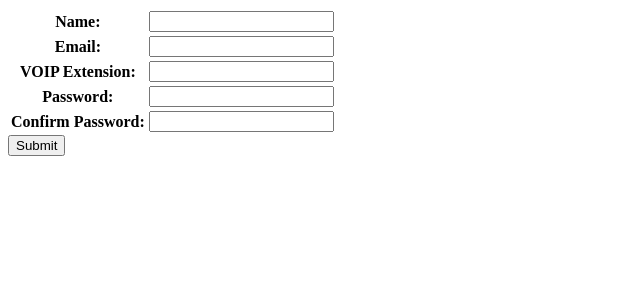
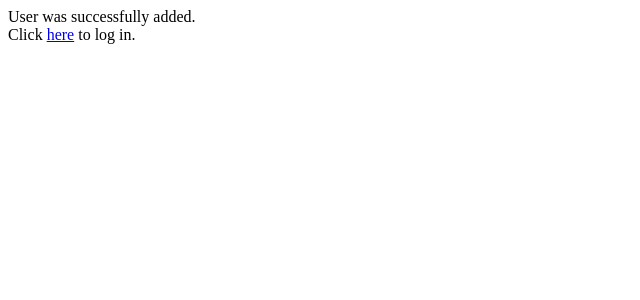
Before and after one commit to victoriahayes/sec440_2fa_demo, a Django app: template dev_site/voip_2fa_demo/templates/new_user.html in a window 1280 px wide. Shown: the top 300 px of the page, without its empty margins (0-640 px from the left). Run offline with Django 3.2, Linux system fonts and the light colour scheme; the template is opened without the code that fills it: values that come from a table or form of the project are taken from there, others are empty.

Commit message:
fixed user creation form

```diff
--- a/dev_site/voip_2fa_demo/pages/new_user.py
+++ b/dev_site/voip_2fa_demo/pages/new_user.py
@@ -1,15 +1,19 @@
 from django import forms
+from django.db import IntegrityError
 from django.shortcuts import render
 from ..models import User
-from django.http import HttpResponseRedirect
 import bcrypt
 
-def NewUserForm(request, error_message=None):
-    form = UserForm()
 
-    return render(request, 'new_user.html',
-                  {'form': form,
-                   'error_message': error_message})
+def new_user_form(request, error_message=None):
+    if request.method == "GET":
+        form = UserForm()
+        return render(request, 'new_user.html',
+                      {'form': form,
+                       'error_message': error_message,
+                       'success': False})
+    else:
+        return submit(request)
 
 
 def submit(request):
@@ -19,13 +23,38 @@ def submit(request):
     new_user.user_email = request.POST['user_email']
     new_user.user_phone_number = request.POST['user_phone']
     if not password_match(request):
-        # TODO: return an error and repopulate form with recently entered data
-        return HttpResponseRedirect('/user/new', request)
+        form = UserForm(initial={
+            'user_name': request.POST['user_name'],
+            'user_email': request.POST['user_email'],
+            'user_phone': request.POST['user_phone']
+        })
+        return render(request, 'new_user.html', {
+            'form': form,
+            'error_message': 'Passwords do not match.',
+            'success': False
+        })
     new_user.user_salt = generate_salt()
     new_user.user_password_hash = protected(request, new_user)
     new_user.is_admin = False
-    new_user.save()
-    return HttpResponseRedirect('')
+    try:
+        new_user.save()
+    except IntegrityError:
+        error_message = 'Account with email address \'' + \
+                        str(request.POST['user_email'] +
+                            '\' already exists.')
+        form = UserForm(initial={
+            'user_name': request.POST['user_name'],
+            'user_email': request.POST['user_email'],
+            'user_phone': request.POST['user_phone']
+        })
+        return render(request, 'new_user.html', {
+            'form': form,
+            'error_message': error_message,
+            'success': False
+        })
+    return render(request, 'new_user.html', {
+        'success': True
+    })
 
 
 def password_match(request):
@@ -52,10 +81,3 @@ class UserForm(forms.Form):
     user_phone = forms.CharField(label='VOIP Extension:', max_length=15)
     user_pass = forms.CharField(widget=forms.PasswordInput(), label='Password:', max_length=32)
     user_pass1 = forms.CharField(widget=forms.PasswordInput(), label='Confirm Password:', max_length=32)
-
-    def set_values(self, request):
-        self.user_email.initial = request.POST['user_email']
-        self.user_pass.initial = request.POST['user_pass']
-        self.user_pass1.initial = request.POST['user_pass1']
-        self.user_phone.initial = request.POST['user_phone']
-        self.user_name.initial = request.POST['user_name']
--- a/dev_site/voip_2fa_demo/templates/login.html
+++ b/dev_site/voip_2fa_demo/templates/login.html
@@ -1,7 +1,7 @@
 {% if error_message %}
     <p>{{ error_message }}</p>
 {% endif %}
-<form action="{% url 'user/login' %}" method="post">
+<form action="{% url 'login' %}" method="post">
     {%  csrf_token %}
     <table>
         {{  form.as_table }}
--- a/dev_site/voip_2fa_demo/templates/new_user.html
+++ b/dev_site/voip_2fa_demo/templates/new_user.html
@@ -1,10 +1,15 @@
 {% if error_message %}
     <p>{{ error_message }}</p>
 {% endif %}
-<form action="{% url 'user/submit' %}" method="post">
+{% if success == False %}
+    <form action="{% url 'user/new' %}" method="post">
         {%  csrf_token %}
         <table>
             {{  form.as_table }}
         </table>
         <input type="submit" value="Submit" />
     </form>
+{% else %}
+    User was successfully added. <br/>
+    Click <a href="{% url 'login' %}"> here</a> to log in.
+{% endif %}
--- a/dev_site/voip_2fa_demo/urls.py
+++ b/dev_site/voip_2fa_demo/urls.py
@@ -3,7 +3,6 @@ from .pages import index, login, new_user
 
 urlpatterns = [
     path('', index.index, name='index'),
-    path('user/new', new_user.NewUserForm, name='user/new'),
-    path('user/submit', new_user.submit, name='user/submit'),
+    path('user/new', new_user.new_user_form, name='user/new'),
     path('login', login.login, name='login')
 ]
```
Also changed, not shown: dev_site/voip_2fa_demo/pages/login.py (+7 -4 lines). Lines whose indentation alone changed are shown as unchanged.
